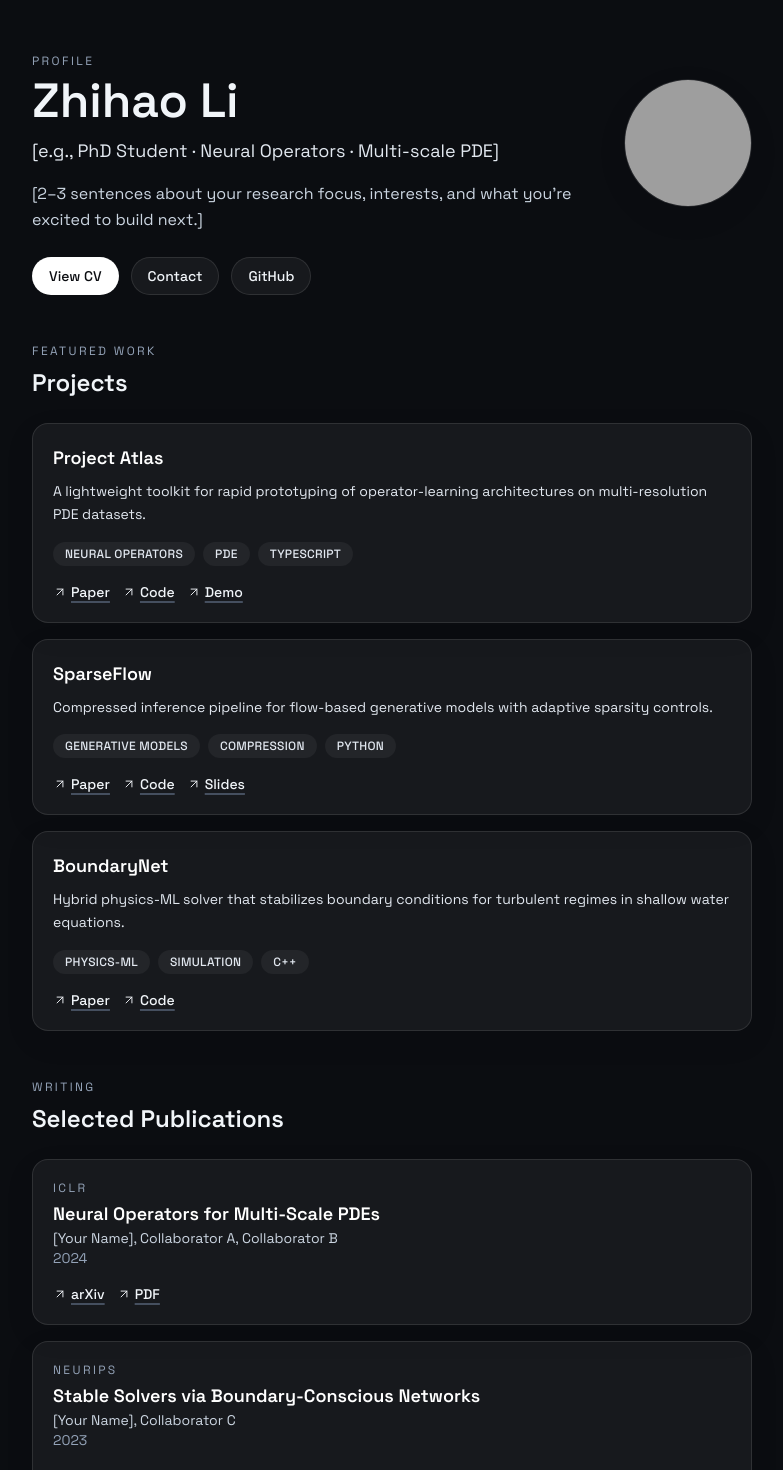
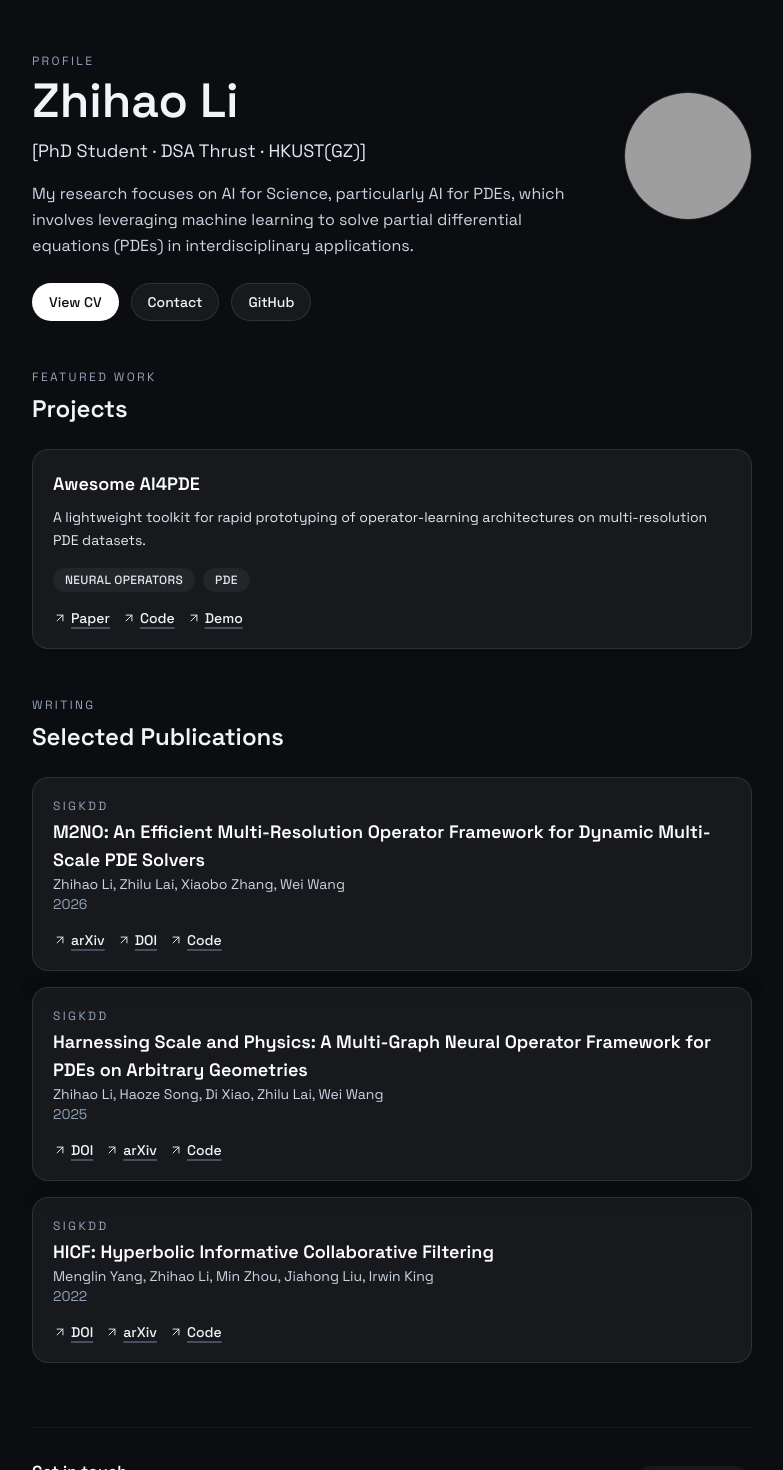
Before and after one commit to lizhihao2022/personal_page, a Next.js app: page / in a window 1280 px wide. Shown: the part 60-1530 px from the top of the page, without its empty margins (248-1031 px from the left). Built offline with nearby package versions, Linux system fonts and the light colour scheme; grey boxes are pictures that could not be loaded.

Commit message:
feat: update personal information and featured projects in site configuration

```diff
--- a/content/site.ts
+++ b/content/site.ts
@@ -52,8 +52,8 @@ export type SiteConfig = {
 
 export const siteConfig: SiteConfig = {
   name: "Zhihao Li",
-  tagline: "[e.g., PhD Student · Neural Operators · Multi-scale PDE]",
-  bio: "[2–3 sentences about your research focus, interests, and what you're excited to build next.]",
+  tagline: "[PhD Student · DSA Thrust · HKUST(GZ)]",
+  bio: "My research focuses on AI for Science, particularly AI for PDEs, which involves leveraging machine learning to solve partial differential equations (PDEs) in interdisciplinary applications.",
   siteUrl: "https://example.com",
   avatar: "/avatar.jpg",
   links: {
@@ -65,84 +65,48 @@ export const siteConfig: SiteConfig = {
   },
   featuredProjects: [
     {
-      title: "Project Atlas",
+      title: "Awesome AI4PDE",
       description: "A lightweight toolkit for rapid prototyping of operator-learning architectures on multi-resolution PDE datasets.",
-      tags: ["Neural Operators", "PDE", "TypeScript"],
+      tags: ["Neural Operators", "PDE"],
       links: {
         paper: "https://arxiv.org/abs/0000.00000",
-        code: "https://github.com/[USERNAME]/atlas",
-        demo: "https://atlas-demo.example.com",
-      },
-    },
-    {
-      title: "SparseFlow",
-      description: "Compressed inference pipeline for flow-based generative models with adaptive sparsity controls.",
-      tags: ["Generative Models", "Compression", "Python"],
-      links: {
-        paper: "https://arxiv.org/abs/0000.00000",
-        code: "https://github.com/[USERNAME]/sparseflow",
-        slides: "https://slides.example.com/sparseflow.pdf",
-      },
-    },
-    {
-      title: "BoundaryNet",
-      description: "Hybrid physics-ML solver that stabilizes boundary conditions for turbulent regimes in shallow water equations.",
-      tags: ["Physics-ML", "Simulation", "C++"],
-      links: {
-        paper: "https://arxiv.org/abs/0000.00000",
-        code: "https://github.com/[USERNAME]/boundarynet",
+        code: "https://github.com/lizhihao2022/Awesome-AI4PDE",
+        demo: "https://ai4pde.notion.site/",
       },
     },
   ],
   selectedPublications: [
     {
-      title: "Neural Operators for Multi-Scale PDEs",
-      authors: "[Your Name], Collaborator A, Collaborator B",
-      venue: "ICLR",
-      year: 2024,
+      title: "M2NO: An Efficient Multi-Resolution Operator Framework for Dynamic Multi-Scale PDE Solvers",
+      authors: "Zhihao Li, Zhilu Lai, Xiaobo Zhang, Wei Wang",
+      venue: "SIGKDD",
+      year: 2026,
       links: {
-        arxiv: "https://arxiv.org/abs/0000.00000",
-        pdf: "https://papers.example.com/neural-operators.pdf",
+        arxiv: "https://arxiv.org/abs/2406.04822",
+        doi: "https://papers.example.com/neural-operators.pdf",
+        code: "https://github.com/lizhihao2022/m2no"
       },
     },
     {
-      title: "Stable Solvers via Boundary-Conscious Networks",
-      authors: "[Your Name], Collaborator C",
-      venue: "NeurIPS",
-      year: 2023,
+      title: "Harnessing Scale and Physics: A Multi-Graph Neural Operator Framework for PDEs on Arbitrary Geometries",
+      authors: "Zhihao Li, Haoze Song, Di Xiao, Zhilu Lai, Wei Wang",
+      venue: "SIGKDD",
+      year: 2025,
       links: {
-        pdf: "https://papers.example.com/boundary-conscious.pdf",
-        code: "https://github.com/[USERNAME]/boundary-conscious",
+        doi: "https://dl.acm.org/doi/10.1145/3690624.3709173",
+        arxiv: "https://arxiv.org/abs/2411.15178",
+        code: "https://github.com/lizhihao2022/amg",
       },
     },
     {
-      title: "Adaptive Sparsity for Flow Models",
-      authors: "[Your Name], Collaborator D",
-      venue: "ICML",
-      year: 2023,
-      links: {
-        arxiv: "https://arxiv.org/abs/0000.00000",
-        doi: "https://doi.org/10.0000/example",
-      },
-    },
-    {
-      title: "Operator Learning with Limited Data",
-      authors: "[Your Name], Collaborator E",
-      venue: "AAAI",
+      title: "HICF: Hyperbolic Informative Collaborative Filtering",
+      authors: "Menglin Yang, Zhihao Li, Min Zhou, Jiahong Liu, Irwin King",
+      venue: "SIGKDD",
       year: 2022,
       links: {
-        pdf: "https://papers.example.com/operator-learning.pdf",
-        code: "https://github.com/[USERNAME]/operator-learning",
-      },
-    },
-    {
-      title: "Structured Priors for Turbulent Systems",
-      authors: "[Your Name], Collaborator F",
-      venue: "JMLR",
-      year: 2021,
-      links: {
-        arxiv: "https://arxiv.org/abs/0000.00000",
-        pdf: "https://papers.example.com/structured-priors.pdf",
+        doi: "https://dl.acm.org/doi/10.1145/3534678.3539475",
+        arxiv: "https://arxiv.org/abs/2207.09051",
+        code: "https://github.com/marlin-codes/HICF"
       },
     },
   ],
```
